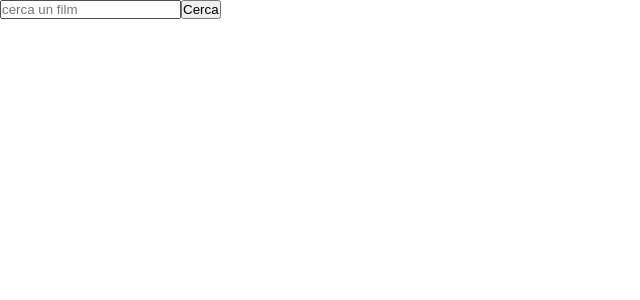
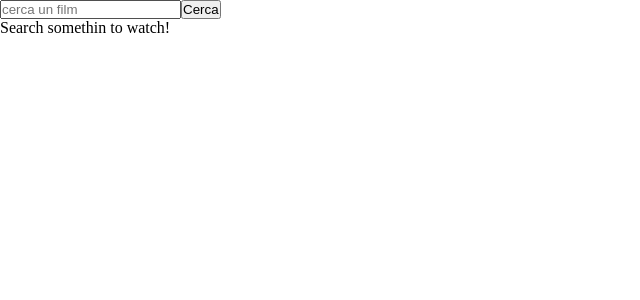
Before and after one commit to giuliatognali/vite-boolflix, a Vue app: page / in a window 1280 px wide. Shown: the top 300 px of the page, without its empty margins (0-640 px from the left). Built offline with nearby package versions, Linux system fonts and the light colour scheme.

Commit message:
ed  card

```diff
--- a/src/App.vue
+++ b/src/App.vue
@@ -43,6 +43,7 @@ export default {
       //richiamo la funzione
       this.callSearch(this.store.config.urlApi, this.store.config.endPointMovie);
       this.callSearch(this.store.config.urlApi, this.store.config.endPointTv);
+      this.store.searchKey = '';
     }
   }
 
--- a/src/components/CardApp.vue
+++ b/src/components/CardApp.vue
@@ -36,9 +36,8 @@ export default {
         originaleTitle() {
             this.info.original_title || this.info.original_name;
         },
-        getVote(){
+        getVote() {
             return Math.ceil(this.info.vote_average / 2);
-
         }
     }
 }
@@ -47,16 +46,17 @@ export default {
 
 <template>
     <div>
-        <h2>{{ title }}</h2>
-        <h3>{{ originaleTitle }}</h3>
-        <div>
-            <CountryFlag :country='getLang' size='normal' />
+        <div class="container-info">
+            <h2>{{ title }}</h2>
+            <h3>{{ originaleTitle }}</h3>
+            <div>
+                <CountryFlag :country='getLang' size='small' />
+            </div>
+            <font-awesome-icon icon="fa-solid fa-star" v-for="n in getVote" />
+            <font-awesome-icon icon="fa-regular fa-star" v-for="n in 5 - getVote" />
+            <p> {{ info.overview }}</p>
         </div>
-        <div>{{ getVote }}</div>
-        <div v-for="n in 5">{{  }}</div>
-        <font-awesome-icon icon="fa-solid fa-star"  v-for="n in getVote" />
-        <font-awesome-icon icon="fa-regular fa-star" v-for="n in 5-getVote"/>
-        <div>
+        <div class="container-img">
             <img :src="urlImg + info.poster_path" :alt="title">
         </div>
     </div>
--- a/src/components/HeaderApp.vue
+++ b/src/components/HeaderApp.vue
@@ -11,10 +11,10 @@ import SearchBar from './SearchBar.vue';
 
 
 <template>
-    <div>
+    <header>
 <SearchBar @searchRequest="$emit('searchElement')"/>
-<br>
-    </div>
+
+    </header>
 </template>
 
 
--- a/src/components/MainApp.vue
+++ b/src/components/MainApp.vue
@@ -11,9 +11,11 @@ import MoviesList from './MoviesList.vue';
 
 
 <template>
-    <div>
+    <main>
 <MoviesList/>
-    </div>
+<div>Search somethin to watch!</div>
+
+    </main>
 </template>
 
 
```
